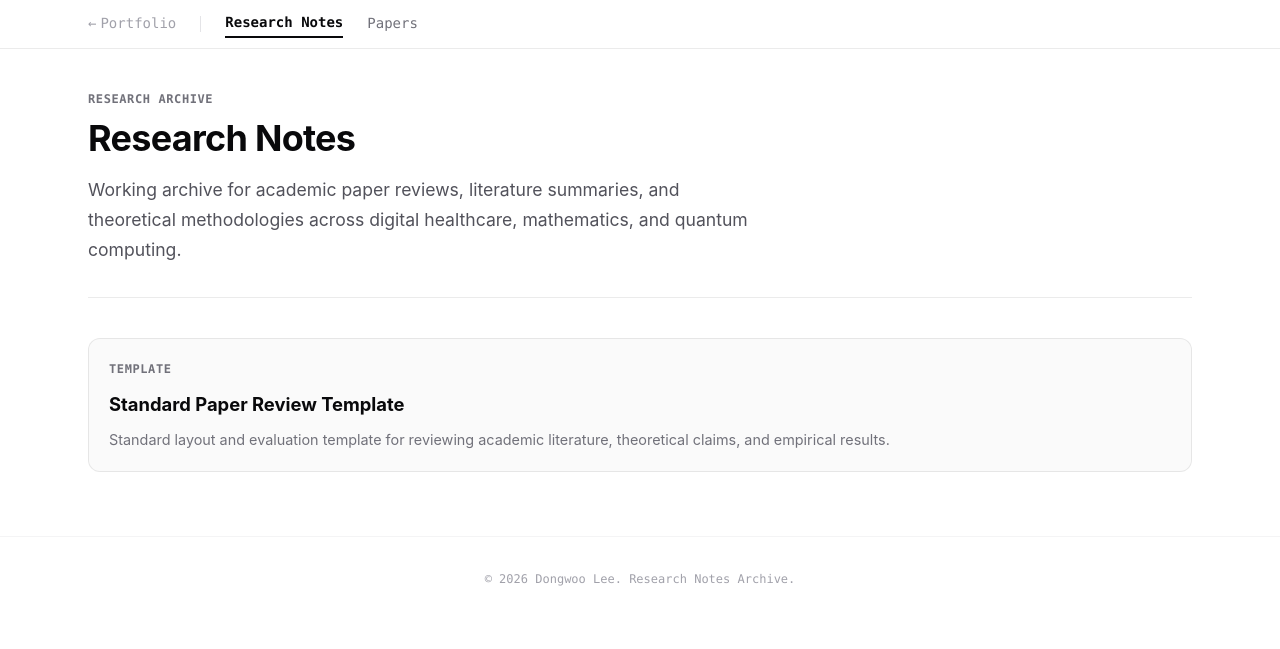
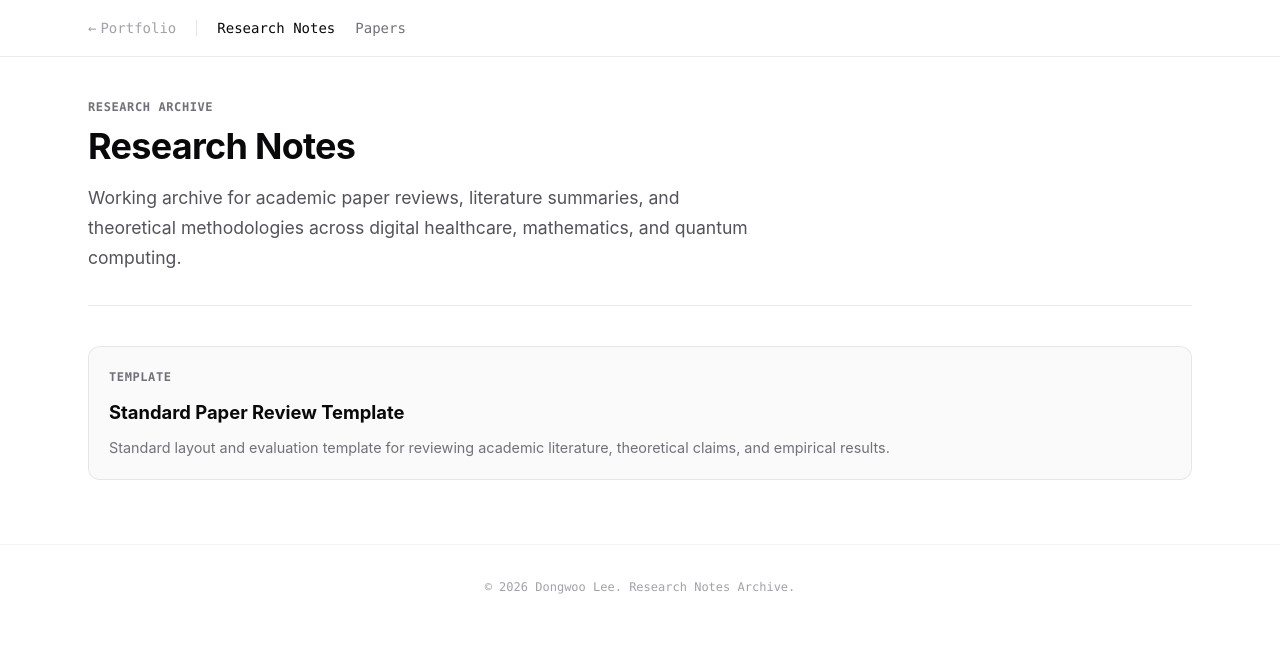
Before and after one commit to dev-heps/research-notes, a website: page docs/index.html in a window 1280 px wide. Drawn offline with nearby package versions, Linux system fonts and the light colour scheme.

Commit message:
design: standardize header layout and navigation states

```diff
--- a/docs/styles.css
+++ b/docs/styles.css
@@ -44,7 +44,7 @@ a {
 }
 
 .site-header .shell {
-  min-height: 48px;
+  min-height: 3.5rem;
   display: flex;
   align-items: center;
 }
@@ -53,7 +53,7 @@ a {
   display: flex;
   flex-wrap: wrap;
   align-items: center;
-  gap: 1.5rem;
+  gap: 0.5rem 1.25rem;
   font-family: ui-monospace, 'IBM Plex Mono', Menlo, Consolas, monospace;
   font-size: 0.875rem;
 }
@@ -61,7 +61,6 @@ a {
 .nav a {
   color: var(--color-muted);
   font-weight: 500;
-  padding-bottom: 2px;
   transition: all 0.2s;
 }
 
@@ -71,8 +70,7 @@ a {
 
 .nav strong, .nav a.nav-active {
   color: var(--color-fg);
-  font-weight: 700;
-  border-bottom: 2px solid var(--color-fg);
+  font-weight: 500;
 }
 
 .nav .nav-back {
```
